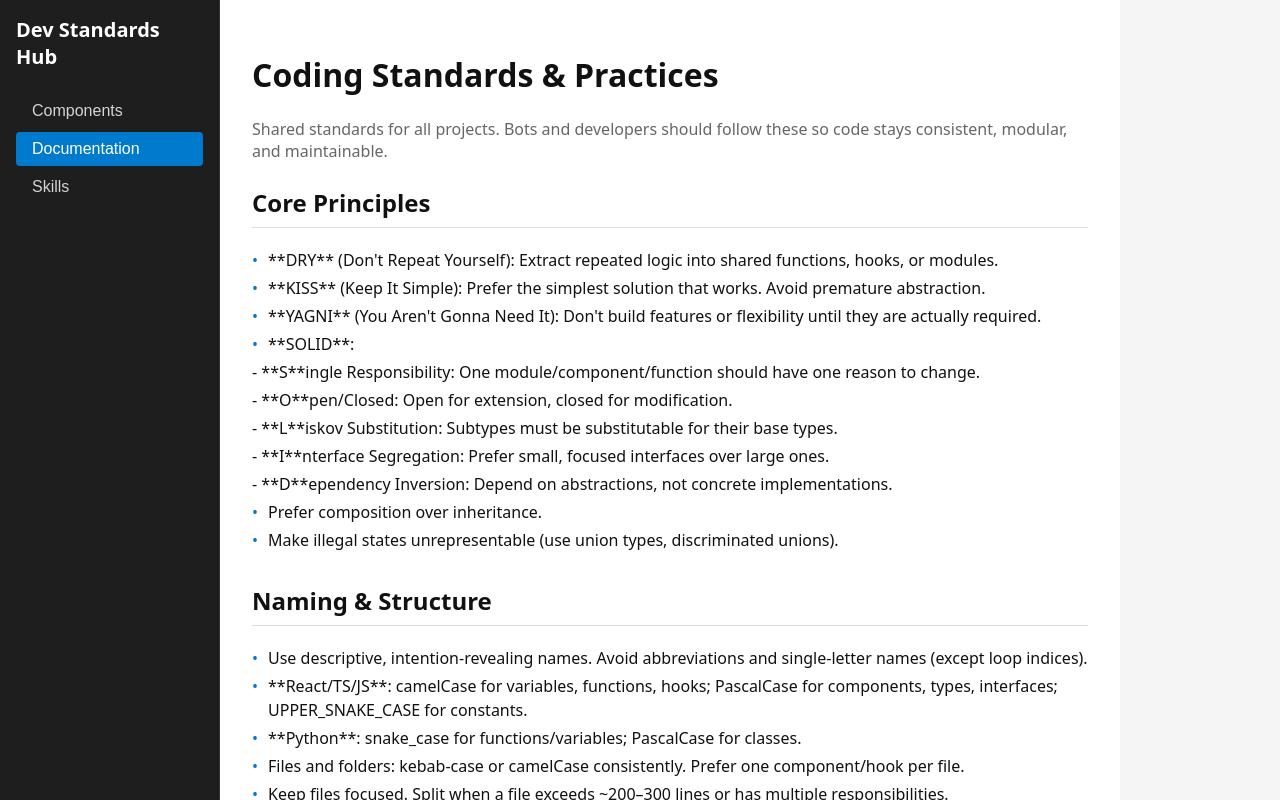
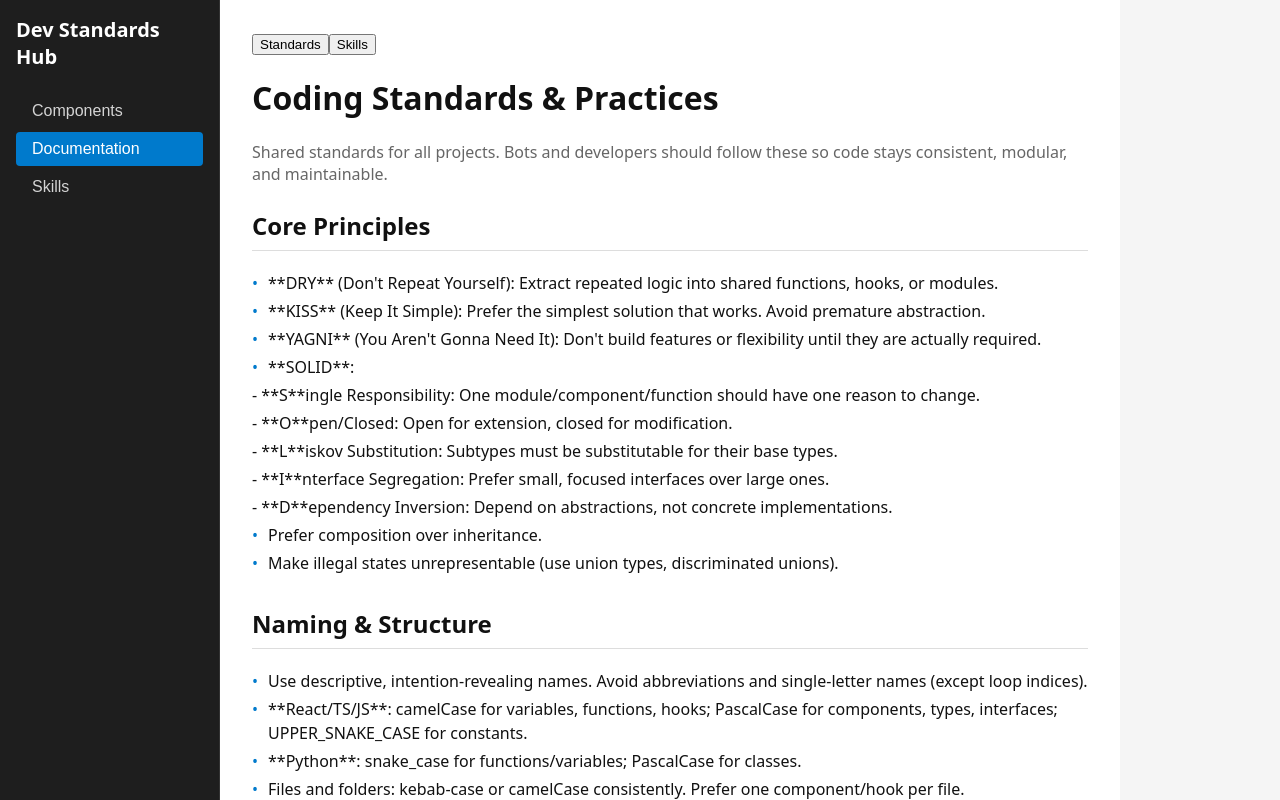
Before and after one commit to AlexSemer/react-examples-viewer, a React (Vite) app: page / in a window 1280 px wide. Both pictures are taken after a click on the button "Documentation". Built offline with nearby package versions, Linux system fonts and the light colour scheme.

Commit message:
Move Skills under Documentation with sub-nav tabs

```diff
--- a/src/pages/DocumentationPage.tsx
+++ b/src/pages/DocumentationPage.tsx
@@ -1,8 +1,33 @@
+import { useState } from 'react';
 import { docs } from '../docs/standards';
+import SkillsPage from './SkillsPage';
+
+type DocTab = 'standards' | 'skills';
 
 export default function DocumentationPage() {
+  const [tab, setTab] = useState<DocTab>('standards');
+
   return (
     <div className="docs-page">
+      <div className="docs-subnav">
+        <button
+          className={tab === 'standards' ? 'subnav-item active' : 'subnav-item'}
+          onClick={() => setTab('standards')}
+        >
+          Standards
+        </button>
+        <button
+          className={tab === 'skills' ? 'subnav-item active' : 'subnav-item'}
+          onClick={() => setTab('skills')}
+        >
+          Skills
+        </button>
+      </div>
+
+      {tab === 'skills' ? (
+        <SkillsPage />
+      ) : (
+        <>
           <h1>{docs.title}</h1>
           <p className="docs-intro">
             Shared standards for all projects. Bots and developers should follow these so code stays consistent, modular, and maintainable.
@@ -19,6 +44,8 @@ export default function DocumentationPage() {
               </div>
             </section>
           ))}
+        </>
+      )}
     </div>
   );
 }
```
Lines whose indentation alone changed are shown as unchanged.
